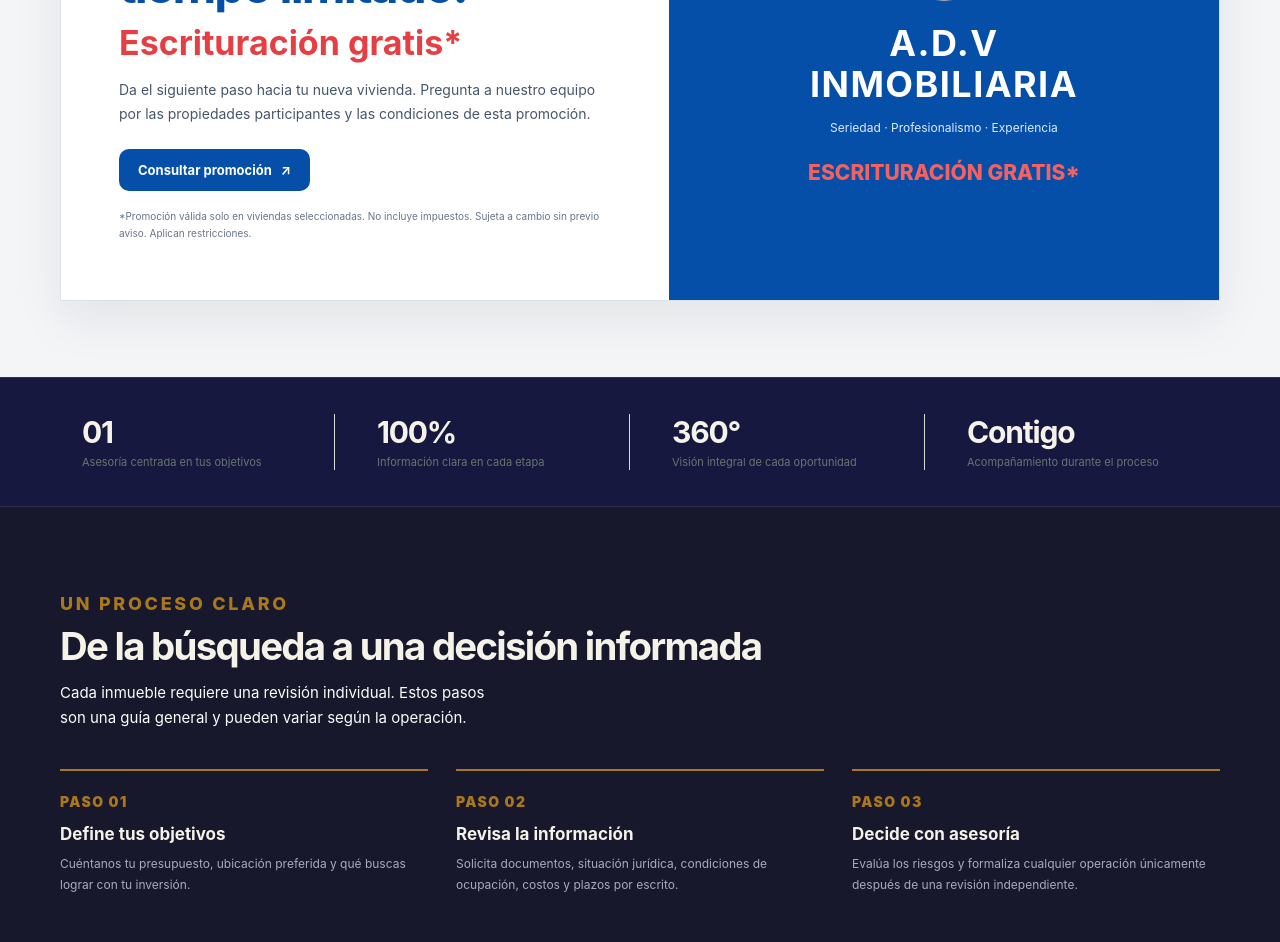
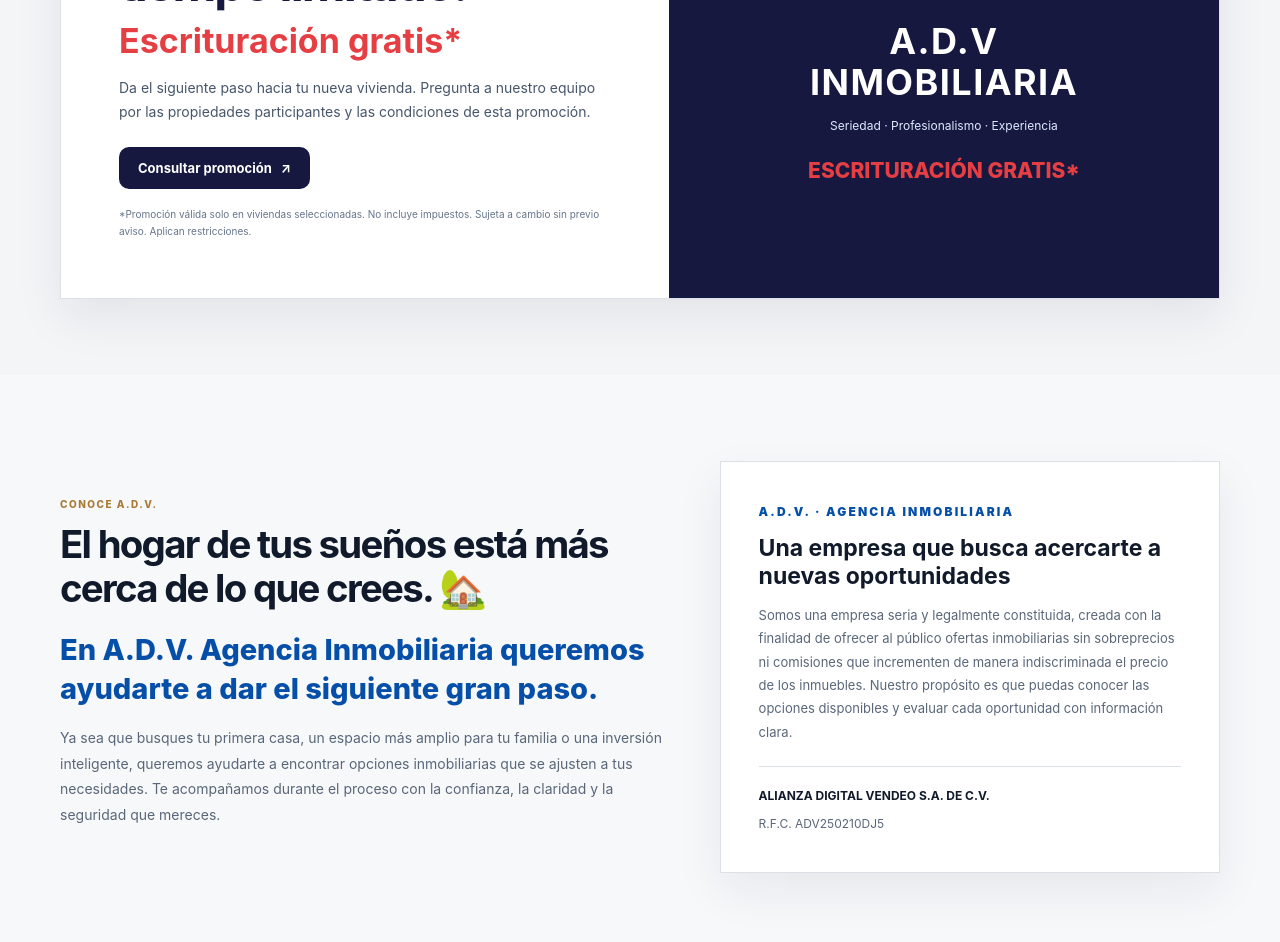
Before and after one commit to Camiloklk/ADV, a plain HTML site: page index.html in a window 1280 px wide. Shown: the part 2114-3056 px from the top of the page. Drawn offline with Linux system fonts and the light colour scheme.

Commit message:
Add files via upload

```diff
--- a/index.html
+++ b/index.html
@@ -75,7 +75,7 @@
 .search-submit { align-self:end; min-height:43px; }
 .section { padding:86px 0; }
 .section-head { display:flex; justify-content:space-between; align-items:end; gap:24px; margin-bottom:30px; }
-.kicker { color:#AA771C; font-size:18px; letter-spacing:.15em; text-transform:uppercase; font-weight:800; }
+.kicker { color:#a87b35; font-size:10px; letter-spacing:.15em; text-transform:uppercase; font-weight:800; }
 h2 { font-size:calc(clamp(28px, 3vw, 39px) * var(--site-heading-scale)); letter-spacing:-.045em; line-height:1.15; margin:10px 0 0; }
 .section-desc { max-width:440px; font-size:15px; color: #17182b; line-height:1.7; margin:12px 0 0; }
 .section-cont { max-width:440px; font-size:15px; color: #fcfcfc; line-height:1.7; margin:12px 0 0; }
@@ -105,6 +105,17 @@
 .stats-grid { display:grid; grid-template-columns:repeat(4,1fr); gap:20px; }
 .stat { border-right:1px solid #d8ddd3; padding-left:22px; }.stat:first-child { padding-left:20; }.stat:last-child { border:0; }
 .stat strong { font-size:30px; letter-spacing:-.04em; display:block; }.stat span { font-size:11px; color:#66766d; }
+.about-section { background:#f7f8fa; color:#101a2a; padding:86px 0; }
+.about-layout { display:grid; grid-template-columns:1.1fr .9fr; gap:48px; align-items:center; }
+.about-copy h2 { color:#101a2a; max-width:700px; }
+.about-copy .about-lead { color:#064fa8; font-size:clamp(20px,2.5vw,29px); line-height:1.35; font-weight:800; margin:20px 0 16px; }
+.about-copy p { color:#596779; font-size:14px; line-height:1.85; }
+.about-values { background:#fff; border:1px solid #dce1e8; padding:clamp(24px,4vw,38px); box-shadow:0 18px 45px rgba(8,25,55,.07); }
+.about-values .about-mark { color:#064fa8; font-size:12px; font-weight:900; letter-spacing:.18em; }
+.about-values h3 { color:#101a2a; font-size:23px; margin:14px 0; }
+.about-values p { color:#596779; font-size:13px; line-height:1.8; }
+.about-legal { border-top:1px solid #dce1e8; margin-top:22px; padding-top:18px; color:#596779; font-size:12px; line-height:1.8; overflow-wrap:anywhere; }
+.about-legal strong { display:block; color:#101a2a; margin-bottom:6px; }
 .process { background:var(--surface); }
 .process-grid { display:grid; grid-template-columns:repeat(3,1fr); gap:28px; margin-top:38px; }
 .process-card { border-top:2px solid var(--site-secondary); padding-top:20px; }
@@ -146,17 +157,17 @@
 .offers-section { padding:76px 0; background:#f4f5f7; color:#101a2a; }
 .offer-card { display:grid; grid-template-columns:1.05fr .95fr; overflow:hidden; border:1px solid #dce1e8; background:#fff; box-shadow:0 18px 45px rgba(8,25,55,.08); }
 .offer-copy { padding:clamp(25px,5vw,58px); display:flex; flex-direction:column; align-items:flex-start; justify-content:center; }
-.offer-label { display:inline-block; padding:7px 11px; background:#064fa8; color:#fff; font-size:10px; font-weight:800; letter-spacing:.12em; text-transform:uppercase; }
-.offer-copy h2 { color:#064fa8; font-size:clamp(30px,4vw,48px); line-height:1.05; margin:19px 0 12px; letter-spacing:-.04em; }
+.offer-label { display:inline-block; padding:7px 11px; background:var(--site-primary); color:#fff; font-size:10px; font-weight:800; letter-spacing:.12em; text-transform:uppercase; }
+.offer-copy h2 { color:var(--site-primary); font-size:clamp(30px,4vw,48px); line-height:1.05; margin:19px 0 12px; letter-spacing:-.04em; }
 .offer-copy h3 { color:#e53e43; font-size:clamp(23px,3vw,34px); line-height:1.15; margin:0 0 16px; }
 .offer-copy p { color:#46566b; line-height:1.7; font-size:14px; margin:0 0 23px; }
 .offer-conditions { margin-top:17px; color:#65758b; font-size:10px; line-height:1.7; }
-.offer-art { min-height:340px; background:#064fa8; display:flex; align-items:center; justify-content:center; padding:32px; position:relative; }
+.offer-art { min-height:340px; background: var(--site-primary); display:flex; align-items:center; justify-content:center; padding:32px; position:relative; }
 .offer-art-inner { width:100%; max-width:380px; color:#fff; text-align:center; }
 .offer-house { width:84px; height:84px; margin:0 auto 22px; display:grid; place-items:center; border:1px solid rgba(255,255,255,.65); border-radius:50%; font-size:39px; background-color: var(--site-primary); }
 .offer-art-inner strong { display:block; font-size:clamp(23px,3vw,36px); line-height:1.12; letter-spacing:.04em; }
 .offer-art-inner span { display:block; margin-top:14px; color:#dceaff; font-size:12px; line-height:1.6; }
-.offer-art-inner .offer-accent { color:#f36161; font-size:21px; font-weight:800; margin-top:19px; }
+.offer-art-inner .offer-accent { color:#e53e43; font-size:21px; font-weight:800; margin-top:19px; }
 .delete-property { border:1px solid #754444; color:#e33333; background:transparent; padding:7px 9px; cursor:pointer; font-size:10px; margin-top:12px; }
 .contact-section { background:#eeeeef; color:#080912; padding:92px 0 80px; }
 .address-section { background:#f7f8fa; color:#101a2a; padding:76px 0; }
@@ -190,8 +201,10 @@
 .admin-gate h3 { margin-top:0; }
 .admin-note { color:#aaa9bd; font-size:12px; line-height:1.65; }
 @media(max-width:700px) { .contact-layout { grid-template-columns:1fr; gap:42px; }.contact-list { gap:26px; }.contact-section { padding:65px 0; }.contact-section h2 { margin:18px 0 22px; }.whatsapp-float { width:58px; height:58px; left:16px; bottom:16px; } }
+@media(max-width:760px) { .about-section { padding:62px 0; }.about-layout { grid-template-columns:1fr; gap:28px; } }
+@media(max-width:760px) { .address-layout { grid-template-columns:1fr; gap:20px; }.address-copy { padding:0; }.address-card { padding:18px; }.address-card .address-map,.address-card .address-map iframe { min-height:280px; } }
 @media (max-width:850px) { .nav-links { gap:15px; }.nav-links a:nth-child(2),.nav-links a:nth-child(3) { display:none; }.hero-grid { grid-template-columns:1fr; gap:18px; padding:58px 0 65px; }.hero-art { min-height:300px; max-width:520px; width:100%; margin:auto; }.art-main { height:270px; }.property-grid { grid-template-columns:repeat(2,1fr); }.search-grid { grid-template-columns:repeat(2,1fr); }.search-submit { width:100%; }.stats-grid { grid-template-columns:repeat(2,1fr); row-gap:28px; }.stat:nth-child(2) { border:0; }.process-grid { gap:18px; }.manage-form { grid-template-columns:repeat(2,minmax(0,1fr)); }.contact-grid { grid-template-columns:1fr; }.offer-card { grid-template-columns:1fr; }.offer-art { min-height:270px; } }
-@media (max-width:560px) { .wrap { width:calc(100% - 32px); }.topbar-inner { justify-content:center; text-align:center; }.topbar-inner span:last-child { display:none; }.nav-inner { min-height:66px; }.brand { font-size:18px; }.nav-links { display:none; }.nav-inner > .btn { padding:11px 13px; font-size:11px; }.hero-grid { padding:48px 0 57px; }.hero p { font-size:14px; }.hero-art { min-height:250px; }.art-main { width:85%; height:225px; }.art-mini { width:280px; padding:12px; }.art-label { bottom:0; }.search-section { margin-top:-24px; }.search-box { padding:17px; }.search-grid { grid-template-columns:1fr; }.section { padding:60px 0; }.section-head { display:block; }.section-head > .btn { margin-top:18px; }.property-grid { grid-template-columns:1fr; }.property-visual { height:210px; }.stats-grid { gap:22px 10px; }.stat { padding-left:12px; }.stat strong { font-size:25px; }.process-grid { grid-template-columns:1fr; gap:26px; }.cta-inner { display:block; }.cta-inner .btn { margin-top:12px; }.footer-inner { align-items:flex-start; flex-direction:column; }.footer-links { flex-wrap:wrap; }.manage-form { grid-template-columns:1fr; }.manage-form .wide { grid-column:auto; }.manage-actions { grid-column:auto; } }
+@media (max-width:560px) { .wrap { width:calc(100% - 32px); }.topbar-inner { justify-content:center; text-align:center; }.topbar-inner span:last-child { display:none; }.nav-inner { min-height:66px; }.brand { font-size:18px; }.nav-links { display:none; }.nav-inner > .btn { padding:11px 13px; font-size:11px; }.hero-grid { padding:48px 0 57px; }.hero p { font-size:14px; }.hero-art { min-height:250px; }.art-main { width:85%; height:225px; }.art-mini { width:135px; padding:12px; }.art-label { bottom:0; }.search-section { margin-top:-24px; }.search-box { padding:17px; }.search-grid { grid-template-columns:1fr; }.section { padding:60px 0; }.section-head { display:block; }.section-head > .btn { margin-top:18px; }.property-grid { grid-template-columns:1fr; }.property-visual { height:210px; }.stats-grid { gap:22px 10px; }.stat { padding-left:12px; }.stat strong { font-size:25px; }.process-grid { grid-template-columns:1fr; gap:26px; }.cta-inner { display:block; }.cta-inner .btn { margin-top:12px; }.footer-inner { align-items:flex-start; flex-direction:column; }.footer-links { flex-wrap:wrap; }.manage-form { grid-template-columns:1fr; }.manage-form .wide { grid-column:auto; }.manage-actions { grid-column:auto; } }
 </style>
 </head>
 <body>
@@ -231,34 +244,25 @@
             <img class="property-photo"
              src=""
              alt="Fachada de la casa">
-
             <img class="property-photo"
-              src="imagenes/casa-sala.jpg"
+              src="P1-1.png"
              alt="Sala de la casa">
-
             <img class="property-photo"
-             src="imagenes/casa-cocina.jpg"
+             src="P1-2.png"
              alt="Cocina de la casa">
-
             <img class="property-photo"
-             src="imagenes/casa-habitacion.jpg"
+             src="P1-3.png"
              alt="Habitación de la casa">
-
             <span class="pill">Oportunidad destacada</span>
-          </div><div class="property-info"><div class="location">⌖ Ciudad de México · Zona residencial</div><h3>Departamento con gran potencial</h3><div class="price-row"><div class="price">$1,850,000 <small>MXN · Precio ilustrativo</small></div><a class="card-link" href="#contacto" data-property="Departamento con gran potencial">Consultar ↗</a></div><div class="details"><span>▦ 2 recámaras</span><span>▣ 1 baño</span><span> ⌂ 68 m²</span></div></div></article>
+          </div><div class="property-info"><div class="location">⌖ Ciudad de México · Zona residencial</div><h3>Departamento con gran potencial</h3><div class="price-row"><div class="price">$1,850,000 <small>MXN · Precio ilustrativo</small></div><a class="card-link" href="https://mail.google.com/mail/?view=cm&fs=1&to=alianzadigitalvendeo%40gmail.com" data-property="Departamento con gran potencial">Consultar ↗</a></div><div class="details"><span>▦ 2 recámaras</span><span>▣ 1 baño</span><span> ⌂ 68 m²</span></div></div></article>
       <article class="property-card" data-location="Guadalajara" data-kind="Casa" data-price="2650000"><div class="property-visual has-photo"><img class="property-photo" src="https://images.unsplash.com/photo-1600585154340-be6161a56a0c?auto=format&fit=crop&w=1000&q=85" alt="Casa moderna con jardín" loading="lazy"><span class="pill">Casa</span></div><div class="property-info"><div class="location">⌖ Guadalajara · Zona urbana</div><h3>Casa para proyecto patrimonial</h3><div class="price-row"><div class="price">$2,650,000 <small>MXN · Precio ilustrativo</small></div><a class="card-link" href="#contacto" data-property="Casa para proyecto patrimonial">Consultar ↗</a></div><div class="details"><span>▦ 3 recámaras</span><span>▣ 2 baños</span><span>⌂ 105 m²</span></div></div></article>
       <article class="property-card" data-location="Monterrey" data-kind="Residencial" data-price="980000"><div class="property-visual has-photo"><img class="property-photo" src="https://images.unsplash.com/photo-1600047509807-ba8f99d2cdde?auto=format&fit=crop&w=1000&q=85" alt="Casa residencial moderna" loading="lazy"><span class="pill">Residencial</span></div><div class="property-info"><div class="location">⌖ Monterrey · Sector residencial</div><h3>Inmueble con potencial de valorización</h3><div class="price-row"><div class="price">$980,000 <small>MXN · Precio ilustrativo</small></div><a class="card-link" href="#contacto" data-property="Inmueble con potencial de valorización">Consultar ↗</a></div><div class="details"><span>▦ 2 recámaras</span><span>▣ 1 baño</span><span>⌂ 74 m²</span></div></div></article>
 
       <div class="no-results" id="noResults">No encontramos propiedades con esos filtros. Prueba con otra combinación.</div>
       </div>
     </div></section>
-     <section class="offers-section" id="ofertas"><div class="wrap"><div class="section-head"><div><span class="kicker">Promociones y anuncios</span><h2 style="color:#101a2a">Oportunidades por tiempo limitado</h2><p class="section-desc" style="color:#596779">Consulta las promociones vigentes y pregunta por las viviendas participantes.</p></div></div><article class="offer-card"><div class="offer-copy"><span class="offer-label">Promoción especial</span><h2>¡Promoción por tiempo limitado!</h2><h3>Escrituración gratis*</h3><p>Da el siguiente paso hacia tu nueva vivienda. Pregunta a nuestro equipo por las propiedades participantes y las condiciones de esta promoción.</p><a class="btn" style="background:#064fa8;color:#fff" href="#contacto">Consultar promoción <span aria-hidden="true">↗</span></a><div class="offer-conditions">*Promoción válida solo en viviendas seleccionadas. No incluye impuestos. Sujeta a cambio sin previo aviso. Aplican restricciones.</div></div><div class="offer-art" aria-label="Anuncio de promoción inmobiliaria"><div class="offer-art-inner"><div class="offer-house" aria-hidden="true"><img src="LOGO.png" width="50"></div><strong>A.D.V<br>INMOBILIARIA</strong><span>Seriedad · Profesionalismo · Experiencia</span><span class="offer-accent">ESCRITURACIÓN GRATIS*</span></div></div></article></div></section>
-    <section class="stats" id="nosotros"><div class="wrap stats-grid">
-      <div class="stat"><strong>01</strong><span>Asesoría centrada en tus objetivos</span></div>
-      <div class="stat"><strong>100%</strong><span>Información clara en cada etapa</span></div>
-      <div class="stat"><strong>360°</strong><span>Visión integral de cada oportunidad</span></div>
-      <div class="stat"><strong>Contigo</strong><span>Acompañamiento durante el proceso</span></div>
-    </div></section>
+     <section class="offers-section" id="ofertas"><div class="wrap"><div class="section-head"><div><span class="kicker">Promociones y anuncios</span><h2 style="color:#101a2a">Oportunidades por tiempo limitado</h2><p class="section-desc" style="color:#596779">Consulta las promociones vigentes y pregunta por las viviendas participantes.</p></div></div><article class="offer-card"><div class="offer-copy"><span class="offer-label">Promoción especial</span><h2>¡Promoción por tiempo limitado!</h2><h3>Escrituración gratis*</h3><p>Da el siguiente paso hacia tu nueva vivienda. Pregunta a nuestro equipo por las propiedades participantes y las condiciones de esta promoción.</p><a class="btn" style="background:var(--site-primary);color:#fff" href="#contacto">Consultar promoción <span aria-hidden="true">↗</span></a><div class="offer-conditions">*Promoción válida solo en viviendas seleccionadas. No incluye impuestos. Sujeta a cambio sin previo aviso. Aplican restricciones.</div></div><div class="offer-art" aria-label="Anuncio de promoción inmobiliaria"><div class="offer-art-inner"><div class="offer-house" aria-hidden="true"><img src="LOGO.png" width="50"></div><strong>A.D.V<br>INMOBILIARIA</strong><span>Seriedad · Profesionalismo · Experiencia</span><span class="offer-accent">ESCRITURACIÓN GRATIS*</span></div></div></article></div></section>
+    <section class="about-section" id="nosotros"><div class="wrap about-layout"><div class="about-copy"><span class="kicker">Conoce A.D.V.</span><h2>El hogar de tus sueños está más cerca de lo que crees. 🏡</h2><p class="about-lead">En A.D.V. Agencia Inmobiliaria queremos ayudarte a dar el siguiente gran paso.</p><p>Ya sea que busques tu primera casa, un espacio más amplio para tu familia o una inversión inteligente, queremos ayudarte a encontrar opciones inmobiliarias que se ajusten a tus necesidades. Te acompañamos durante el proceso con la confianza, la claridad y la seguridad que mereces.</p></div><div class="about-values"><span class="about-mark">A.D.V. · AGENCIA INMOBILIARIA</span><h3>Una empresa que busca acercarte a nuevas oportunidades</h3><p>Somos una empresa seria y legalmente constituida, creada con la finalidad de ofrecer al público ofertas inmobiliarias sin sobreprecios ni comisiones que incrementen de manera indiscriminada el precio de los inmuebles. Nuestro propósito es que puedas conocer las opciones disponibles y evaluar cada oportunidad con información clara.</p><div class="about-legal"><strong>ALIANZA DIGITAL VENDEO S.A. DE C.V.</strong>R.F.C. ADV250210DJ5</div></div></div></section>
     <section class="section process" id="proceso"><div class="wrap"><span class="kicker">Un proceso claro</span><h2>De la búsqueda a una decisión informada</h2><p class="section-cont">Cada inmueble requiere una revisión individual. Estos pasos son una guía general y pueden variar según la operación.</p><div class="process-grid">
       <article class="process-card"><span class="step">PASO 01</span><h3>Define tus objetivos</h3><p>Cuéntanos tu presupuesto, ubicación preferida y qué buscas lograr con tu inversión.</p></article>
       <article class="process-card"><span class="step">PASO 02</span><h3>Revisa la información</h3><p>Solicita documentos, situación jurídica, condiciones de ocupación, costos y plazos por escrito.</p></article>
```
Also changed, not shown: P1-1.png (added), P1-2.png (added), P1-3.png (added).
